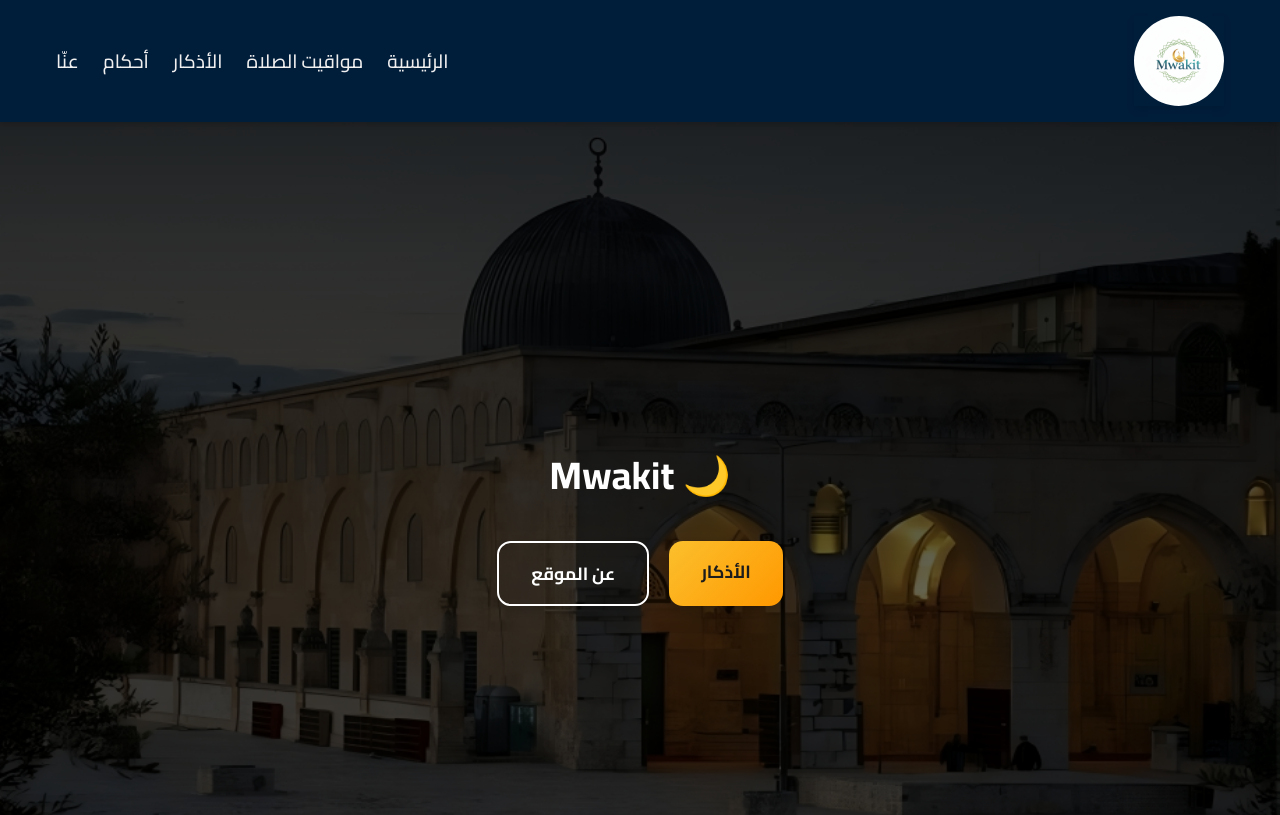
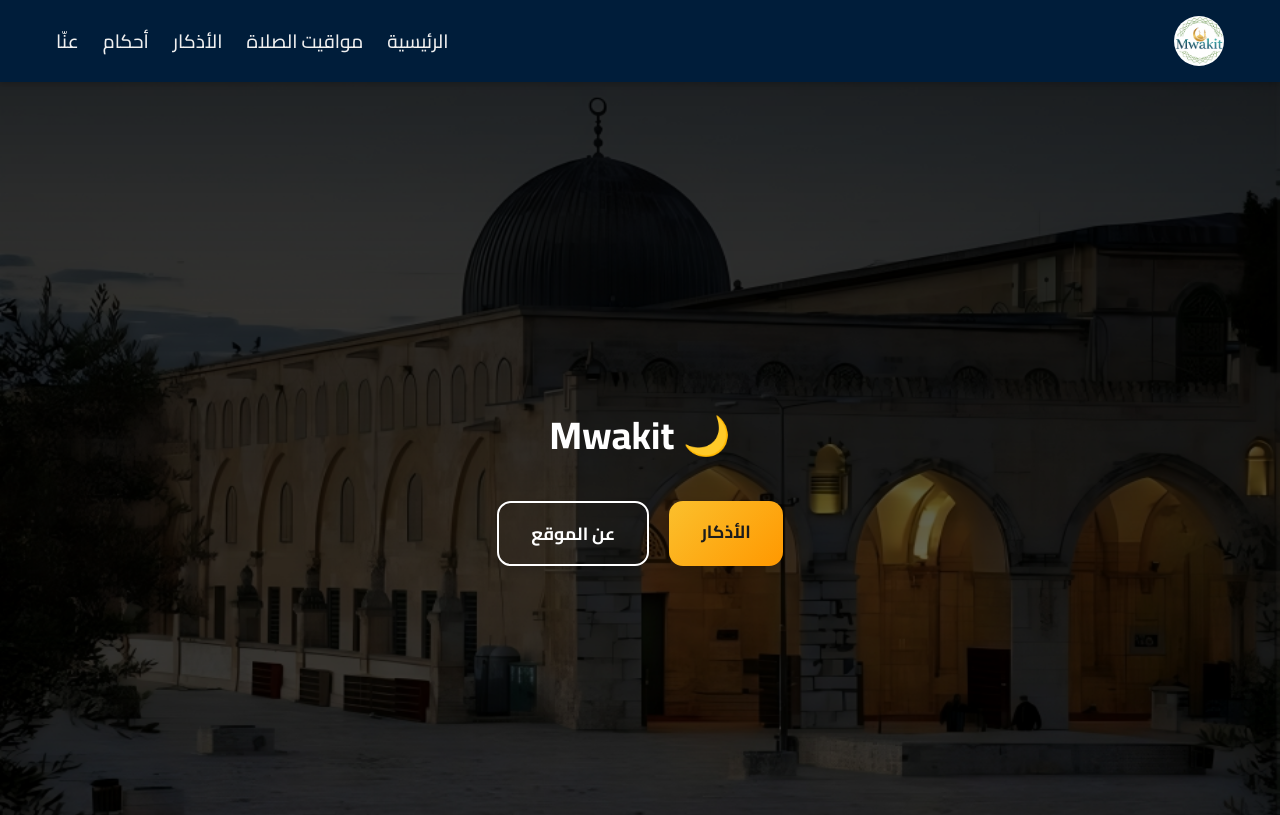
Before and after one commit to 718367/Prayer, a React (Vite) app: page / in a window 1280 px wide. Shown: the top 815 px of the page. Built offline with nearby package versions, Linux system fonts and the light colour scheme.

Commit message:
image change + logo

```diff
--- a/src/components/Header/Header.jsx
+++ b/src/components/Header/Header.jsx
@@ -10,12 +10,11 @@
         <div
           className="logo"
           style={{
-            width: "90px",
-            height: "90px",
+            width: "50px",
+            height: "50px",
             display: "flex",
             alignItems: "center",
             justifyContent: "center",
-            boxShadow: "0 4px 8px rgba(0,0,0,0.1)",
           }}
         >
           <img
```
Also changed, not shown: src/assets/Logo.png.
